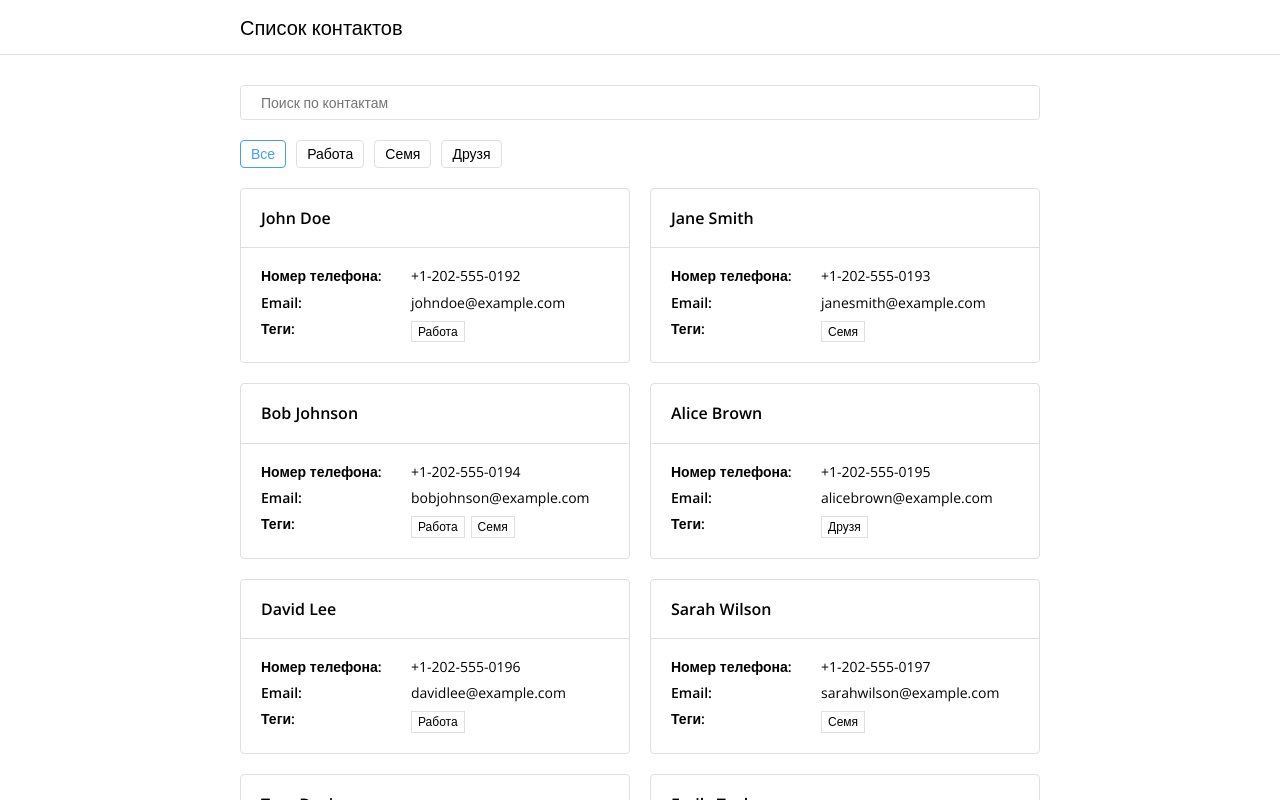
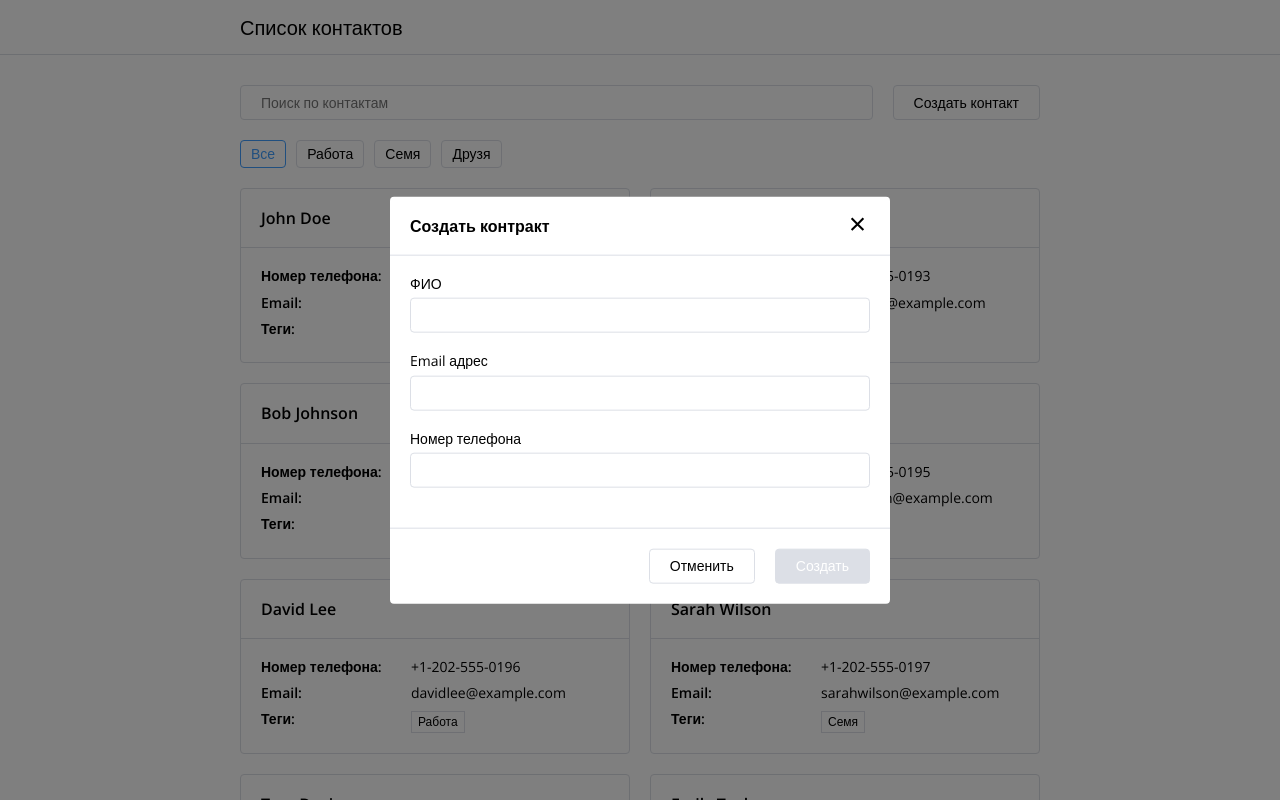
Before and after one commit to MamatovUmar/contacts-manager, a Vue app: page / in a window 1280 px wide. Shown: the top 800 px of the page. Built offline with nearby package versions, Linux system fonts and the light colour scheme; what vue3-uuid would draw is missing.

Commit message:
feat: create new contact

```diff
--- a/src/assets/styles/main.scss
+++ b/src/assets/styles/main.scss
@@ -1,6 +1,6 @@
 @import url('https://fonts.googleapis.com/css2?family=Open+Sans:wght@400;500;600&display=swap');
-@import "normalize.css";
-@import "vars";
+@import 'normalize.css';
+@import 'vars';
 
 *, *::before, *::after {
   box-sizing: border-box;
@@ -18,3 +18,24 @@ body {
   max-width: 800px;
   margin: 0 auto;
 }
+
+
+
+.fade-enter-active, .fade-leave-active {
+  transition: opacity 1s;
+}
+.fade-enter, .fade-leave-to {
+  opacity: 0;
+}
+
+.list-enter-active, .list-leave-active {
+  transition: all 0.5s ease;
+}
+.list-enter-from, .list-leave-to {
+  opacity: 0;
+  transform: translateY(30px);
+}
+
+.w-100 {
+  width: 100%;
+}
--- a/src/assets/styles/vars.scss
+++ b/src/assets/styles/vars.scss
@@ -1,7 +1,8 @@
 :root {
-  --border-color: #dcdfe6;
   --base-border-radius: 4px;
   --box-shadow: 0 0 12px rgba(0, 0, 0, .12);
+  --border-color: #dcdfe6;
   --primary-color: #409eff;
+  --error-color: #f56c6c;
   --base-text-color: #000000;
 }
--- /dev/null
+++ b/src/components/CreateNewContact.vue
@@ -0,0 +1,91 @@
+<script setup lang="ts">
+
+import CustomModal from '@/components/ui/CustomModal.vue'
+import {reactive, ref} from 'vue'
+import type { ContactForm } from '@/types/contact'
+import CustomInput from '@/components/ui/CustomInput.vue'
+import CustomButton from '@/components/ui/CustomButton.vue'
+import CustomForm from '@/components/ui/CustomForm.vue'
+import { useContacts } from '@/composables/useContacts'
+
+const { addContact } = useContacts()
+const isOpen = ref(true)
+const isValidForm = ref(false)
+const form = reactive<ContactForm>({
+  fio: '',
+  phone: '',
+  email: '',
+  tags: []
+})
+const rules = reactive({
+  fio: ['required'],
+  email: ['required', 'email'],
+  phone: ['required']
+})
+
+const validateForm = (valid: boolean) => {
+  isValidForm.value = valid
+}
+
+const submitForm = () => {
+  addContact(form)
+}
+
+</script>
+
+<template>
+  <div class="new-contact">
+    <CustomButton @click="isOpen = true">
+      Создать контакт
+    </CustomButton>
+
+    <CustomModal
+      :is-open="isOpen"
+      title="Создать контракт"
+      @close="isOpen = false"
+    >
+      <CustomForm
+        @validateHandle="validateForm"
+        :rules="rules"
+      >
+        <CustomInput
+          label="ФИО"
+          v-model="form.fio"
+          required
+          prop="fio"
+        />
+
+        <CustomInput
+          label="Email адрес"
+          v-model="form.email"
+          type="email"
+          prop="email"
+        />
+
+        <CustomInput
+          label="Номер телефона"
+          v-model="form.phone"
+          prop="phone"
+        />
+      </CustomForm>
+
+      <template #footer>
+        <CustomButton @click="isOpen = false">
+          Отменить
+        </CustomButton>
+
+        <CustomButton
+          type="primary"
+          :disabled="!isValidForm"
+          @click="submitForm"
+        >
+          Создать
+        </CustomButton>
+      </template>
+    </CustomModal>
+  </div>
+</template>
+
+<style scoped lang="scss">
+
+</style>
--- /dev/null
+++ b/src/components/ui/CustomButton.vue
@@ -0,0 +1,55 @@
+<script setup lang="ts">
+
+const {
+  type = 'plain',
+  disabled = false
+} = defineProps<{
+  type?: 'primary' | 'plain'
+  disabled?: boolean
+}>()
+
+</script>
+
+<template>
+  <button :class="['btn', `btn--${type}`]" :disabled="disabled">
+    <slot></slot>
+  </button>
+</template>
+
+<style scoped lang="scss">
+.btn {
+  height: 35px;
+  padding: 0 20px;
+  border: 1px solid var(--border-color);
+  background: #ffffff;
+  font-size: 14px;
+  line-height: 1;
+  display: flex;
+  align-items: center;
+  white-space: nowrap;
+  cursor: pointer;
+  transition: 0.2s;
+  border-radius: var(--base-border-radius);
+
+  &:hover {
+    border-color: var(--primary-color);
+    color: var(--primary-color);
+  }
+
+  &--primary {
+    background: var(--primary-color);
+    border-color: var(--primary-color);
+    color: #ffffff;
+
+    &:hover {
+      color: #ffffff;
+    }
+  }
+
+  &:disabled {
+    background: var(--border-color);
+    border-color: var(--border-color);
+    cursor: not-allowed;
+  }
+}
+</style>
--- a/src/components/ui/CustomModal.vue
+++ b/src/components/ui/CustomModal.vue
@@ -26,9 +26,12 @@ const emit = defineEmits<{
         <div class="modal__body">
           <slot></slot>
         </div>
-        <div class="modal__footer">
-          <button @click="emit('close')">Close</button>
-        </div>
+
+        <template v-if="$slots.footer">
+          <div class="modal__footer">
+            <slot name="footer" />
+          </div>
+        </template>
       </div>
     </div>
   </transition>
@@ -84,7 +87,7 @@ const emit = defineEmits<{
 
   &__footer {
     border-top: 1px solid var(--border-color);
-    padding: 10px 20px;
+    padding: 20px;
     display: flex;
     justify-content: flex-end;
     gap: 20px;
--- a/src/components/ui/SearchInput.vue
+++ /dev/null
@@ -1,46 +0,0 @@
-<script setup lang="ts">
-
-const props = defineProps<{
-  modelValue: string
-}>()
-
-const emit = defineEmits<{
-  (event: 'update:modelValue', value: string): void
-}>()
-
-
-const onInput = (event: Event) => {
-  emit('update:modelValue', (event.target as HTMLInputElement).value)
-}
-</script>
-
-<template>
-  <section class="search">
-    <input
-      class="search__field"
-      type="text"
-      placeholder="Поиск по контактам"
-      :value="props.modelValue"
-      @input="onInput"
-    />
-  </section>
-</template>
-
-<style scoped lang="scss">
-.search {
-  margin-bottom: 20px;
-  &__field {
-    width: 100%;
-    outline: none;
-    border: 1px solid var(--border-color);
-    height: 35px;
-    font-size: 14px;
-    padding-left: 20px;
-    border-radius: var(--base-border-radius);
-
-    &:focus, &:active {
-      border-color: var(--primary-color);
-    }
-  }
-}
-</style>
--- a/src/composables/useContacts.ts
+++ b/src/composables/useContacts.ts
@@ -1,5 +1,5 @@
 import { contactList, tagsList } from '@/constants'
-import type { ContactForm, ContactItem, Tags } from '@/types/contact'
+import type { ContactForm, ContactItem } from '@/types/contact'
 import { ref } from 'vue'
 import { uuid } from 'vue3-uuid'
 
@@ -7,7 +7,7 @@ export const useContacts = () => {
     const list = ref<ContactItem[]>(contactList)
 
     const addContact = (data: ContactForm) => {
-        list.value.push({
+        list.value.unshift({
             ...data,
             id: uuid.v4()
         })
--- /dev/null
+++ b/src/types/form.ts
@@ -0,0 +1,4 @@
+
+export type FormRules = {
+    [key: string]: string[]
+} | {}
--- a/src/views/HomeView.vue
+++ b/src/views/HomeView.vue
@@ -1,12 +1,13 @@
 <script setup lang="ts">
 import AppHeader from '@/components/AppHeader.vue'
 import ContactCard from '@/components/ContactCard.vue'
-import SearchInput from '@/components/ui/SearchInput.vue'
 import {computed, ref} from 'vue'
 
-import type { ContactItem } from "@/types/contact";
-import TagsFilter from "@/components/TagsFilter.vue";
-import { useContacts } from "@/composables/useContacts";
+import type { ContactItem } from '@/types/contact'
+import TagsFilter from '@/components/TagsFilter.vue'
+import { useContacts } from '@/composables/useContacts'
+import CreateNewContact from '@/components/CreateNewContact.vue'
+import CustomInput from '@/components/ui/CustomInput.vue'
 
 const contacts = useContacts()
 console.log(contacts)
@@ -38,7 +39,15 @@ const filteredContacts = computed<ContactItem[]>(() => {
     <AppHeader title="Список контактов" />
 
     <div class="container">
-      <SearchInput v-model="search" />
+      <div class="home__actions">
+        <CustomInput
+          v-model="search"
+          class="w-100"
+          placeholder="Поиск по контактам"
+        />
+
+        <CreateNewContact />
+      </div>
 
       <TagsFilter v-model="selectedTag"/>
 
@@ -58,19 +67,18 @@ const filteredContacts = computed<ContactItem[]>(() => {
 </template>
 
 <style lang="scss" scoped>
+.home {
+  &__actions {
+    display: flex;
+    gap: 20px;
+  }
+}
+
 .contacts {
   display: grid;
   grid-template-columns: repeat(2, 1fr);
   gap: 20px;
   margin-bottom: 40px;
-}
-
-.list-enter-active, .list-leave-active {
-  transition: all 0.5s ease;
-}
-.list-enter-from, .list-leave-to {
-  opacity: 0;
-  transform: translateY(30px);
 }
 
 .empty-result {
```
Also changed, not shown: src/types/tag.ts (deleted).
